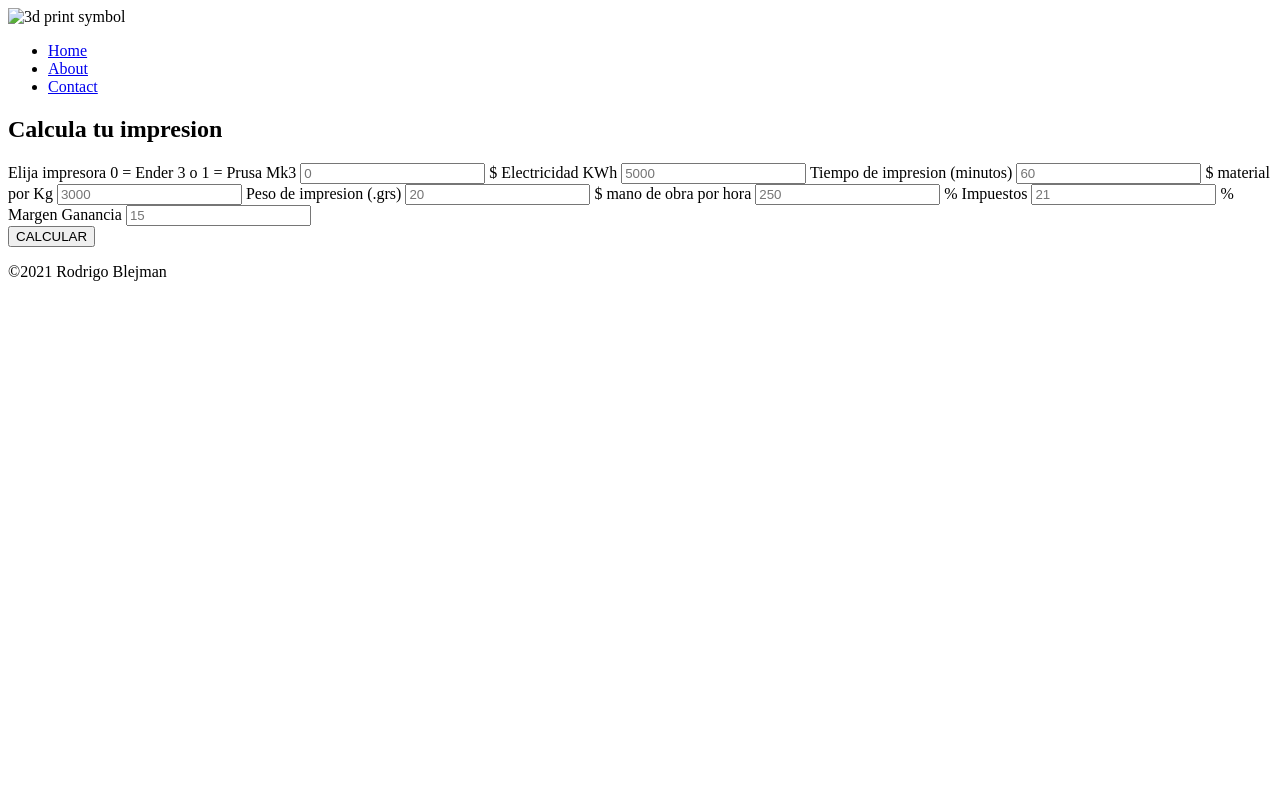
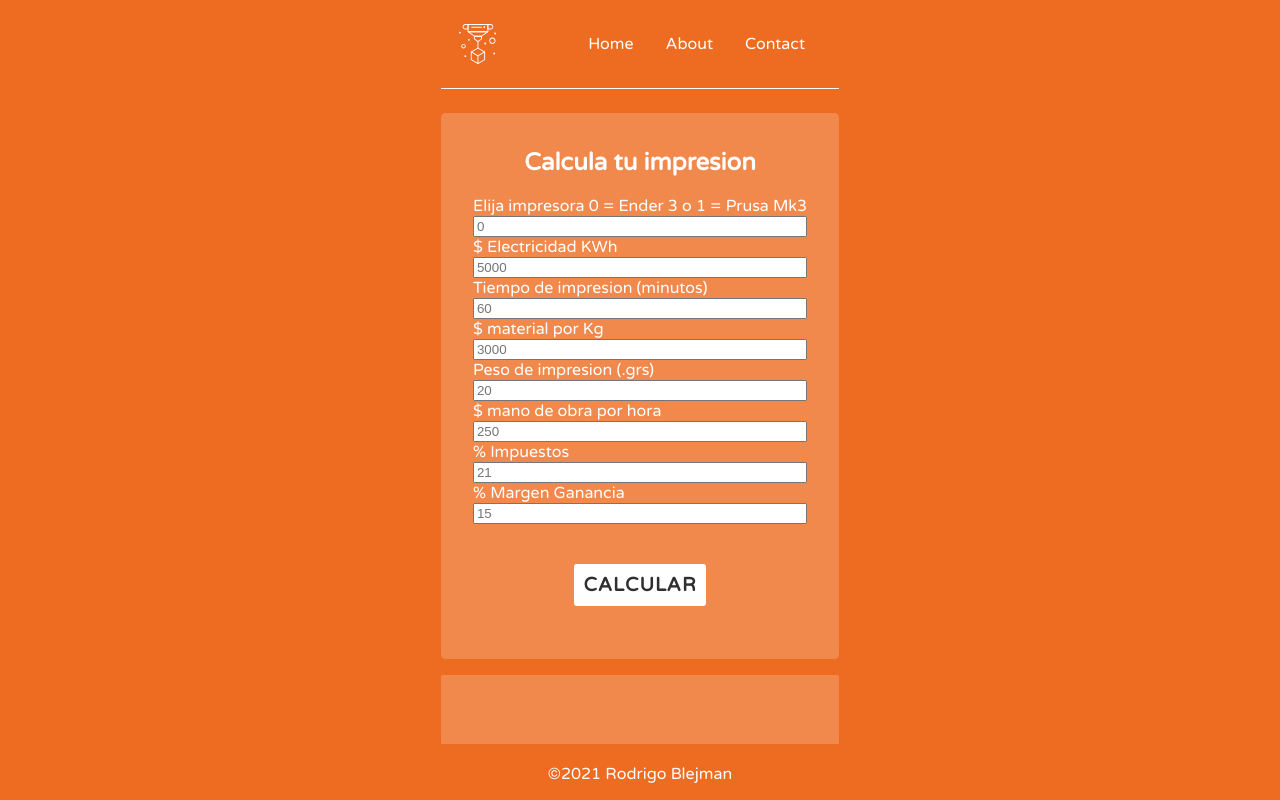
Before and after one commit to rblejman/3DprintCalculator, a plain HTML site: page index.html in a window 1280 px wide. Drawn offline with Linux system fonts and the light colour scheme; the site is published under a folder, as on GitHub Pages, so addresses that start at the root find nothing.

Commit message:
links fixed

```diff
--- a/index.html
+++ b/index.html
@@ -5,12 +5,12 @@
     <meta http-equiv="X-UA-Compatible" content="IE=edge" />
     <meta name="viewport" content="width=device-width, initial-scale=1.0" />
     <title>3D Print Calculator</title>
-    <link rel="stylesheet" href="/css/main.css" />
+    <link rel="stylesheet" href="css/main.css" />
   </head>
   <body>
     <header>
       <img
-        src="/assets/img/iconoImpresion.svg"
+        src="assets/img/iconoImpresion.svg"
         alt="3d print symbol"
         class="logo"
       />
@@ -87,6 +87,6 @@
     <footer class="footer">
       <p>©2021 Rodrigo Blejman</p>
     </footer>
-    <script src="/js/calculator.js"></script>
+    <script src="js/calculator.js"></script>
   </body>
 </html>
```
